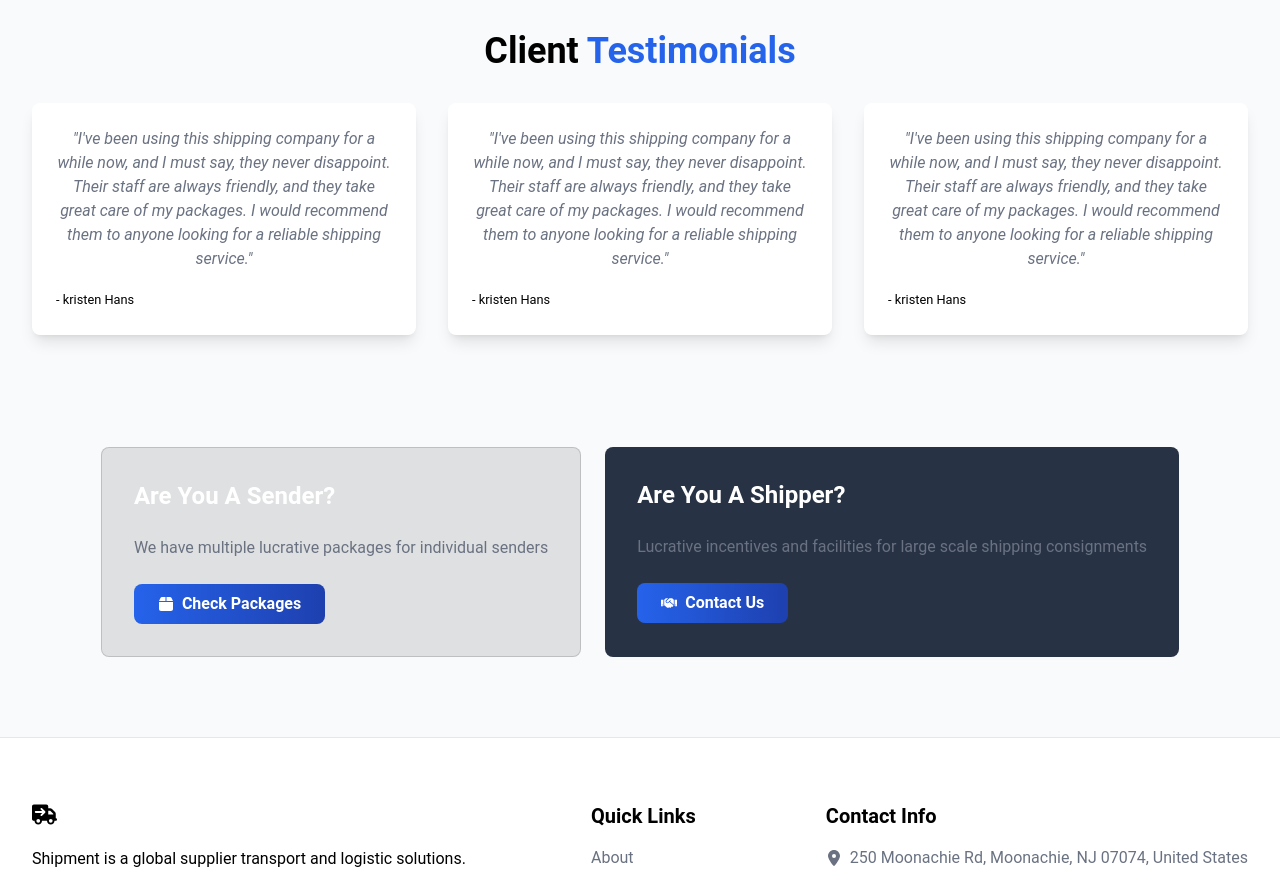
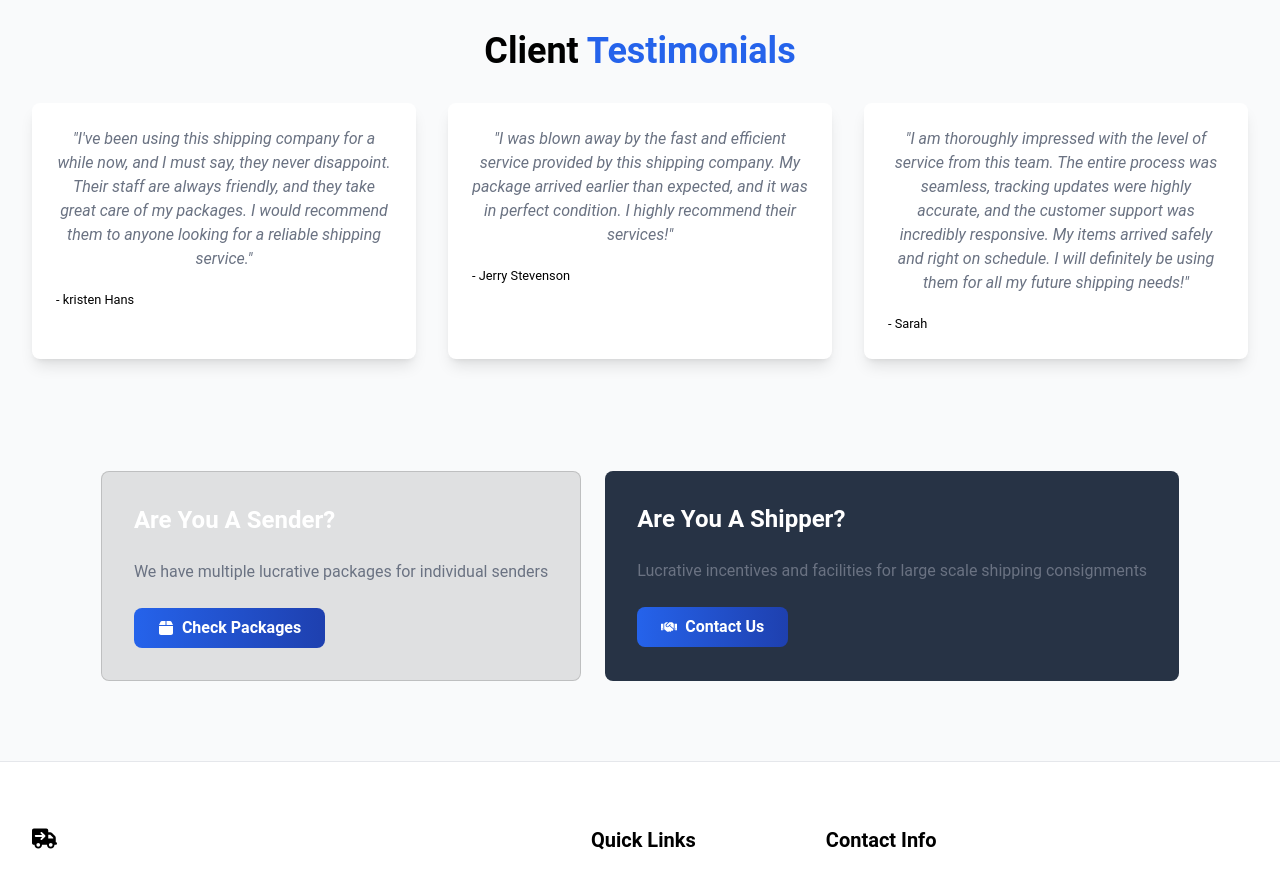
Before and after one commit to kemichris/shipping, a React (Vite) app in the folder shipping-client/: page / in a window 1280 px wide. Shown: the part 3420-4292 px from the top of the page. Built offline with nearby package versions, Linux system fonts and the light colour scheme.

Commit message:
fix: update AimSection and Testimony components for consistency in className attributes and improve testimony reviews

```diff
--- a/shipping-client/src/components/home/AimSection.jsx
+++ b/shipping-client/src/components/home/AimSection.jsx
@@ -64,8 +64,8 @@ export function AimSection() {
 
         <div className=" pt-6 border-t border-gray-500 flex items-center gap-4 ">
           <ImUsers size={35} className="text-orange-500" />
-          <p class="text-sm text-gray-300">
-            Trusted by <strong class="text-white font-semibold">89,000+</strong>{" "}
+          <p className="text-sm text-gray-300">
+            Trusted by <strong className="text-white font-semibold">89,000+</strong>{" "}
             businesses. Moving your parcel across the world.
           </p>
         </div>
--- a/shipping-client/src/components/home/Testimony.jsx
+++ b/shipping-client/src/components/home/Testimony.jsx
@@ -10,13 +10,13 @@ const testimonies = [
   },
   {
     review:
-      "I've been using this shipping company for a while now, and I must say, they never disappoint. Their staff are always friendly, and they take great care of my packages. I would recommend them to anyone looking for a reliable shipping service.",
-    name: "- kristen Hans",
+      "I was blown away by the fast and efficient service provided by this shipping company. My package arrived earlier than expected, and it was in perfect condition. I highly recommend their services!",
+    name: "- Jerry Stevenson",
   },
   {
     review:
-      "I've been using this shipping company for a while now, and I must say, they never disappoint. Their staff are always friendly, and they take great care of my packages. I would recommend them to anyone looking for a reliable shipping service.",
-    name: "- kristen Hans",
+      "I am thoroughly impressed with the level of service from this team. The entire process was seamless, tracking updates were highly accurate, and the customer support was incredibly responsive. My items arrived safely and right on schedule. I will definitely be using them for all my future shipping needs!",
+    name: "- Sarah",
   },
 ];
 
```
